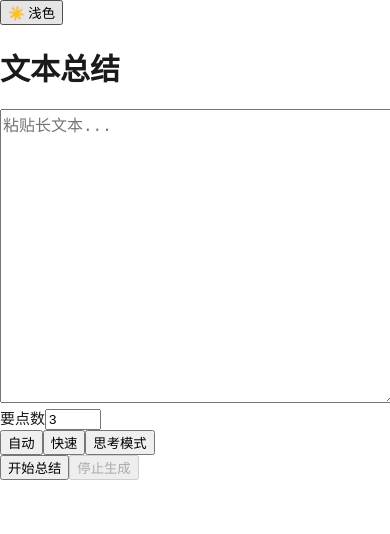
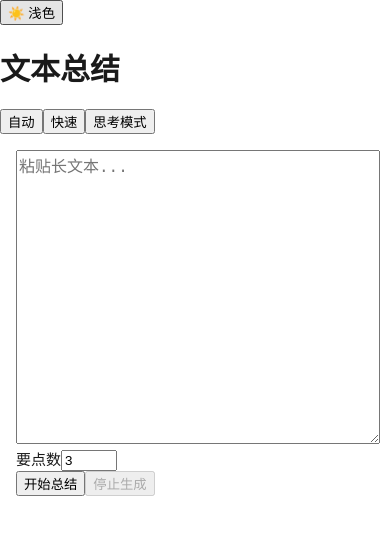
Before and after one commit to XTCi/ai-text-processing-app, a React (Vite) app in the folder frontend/: page /summarize in a window 390 px wide. Shown: the top 534 px of the page. Built offline with nearby package versions, Linux system fonts and the light colour scheme; no server answers.

Commit message:
feat(frontend): apply responsive page-layout grid to Translate/Summarize pages

```diff
--- a/frontend/src/pages/SummarizePage.tsx
+++ b/frontend/src/pages/SummarizePage.tsx
@@ -13,6 +13,9 @@ export function SummarizePage() {
   return (
     <div>
       <h1>文本总结</h1>
+      <ModeToggle value={mode} onChange={setMode} />
+      <div className="page-layout">
+        <div>
           <VirtualTextarea value={text} onChange={setText} placeholder="粘贴长文本..." />
           <label>
             要点数
@@ -24,7 +27,6 @@ export function SummarizePage() {
               onChange={(e) => setMaxPoints(Number(e.target.value))}
             />
           </label>
-      <ModeToggle value={mode} onChange={setMode} />
           <div>
             <button onClick={() => start("summarize", text, maxPoints, mode)} disabled={status === "running"}>
               开始总结
@@ -33,7 +35,9 @@ export function SummarizePage() {
               停止生成
             </button>
           </div>
+        </div>
         <StreamingOutput text={output} status={status} progressMessage={progressMessage} />
+      </div>
     </div>
   );
 }
--- a/frontend/src/pages/TranslatePage.tsx
+++ b/frontend/src/pages/TranslatePage.tsx
@@ -25,6 +25,8 @@ export function TranslatePage() {
         <option value="zh2en">中译英</option>
       </select>
       <ModeToggle value={mode} onChange={setMode} />
+      <div className="page-layout">
+        <div>
           <textarea value={text} onChange={(e) => setText(e.target.value)} rows={8} style={{ width: "100%" }} />
           <div>
             <button onClick={() => start(functionType, text, undefined, mode)} disabled={status === "running"}>
@@ -34,7 +36,9 @@ export function TranslatePage() {
               停止生成
             </button>
           </div>
+        </div>
         <StreamingOutput text={output} status={status} progressMessage={progressMessage} />
+      </div>
     </div>
   );
 }
```
Lines whose indentation alone changed are shown as unchanged.
